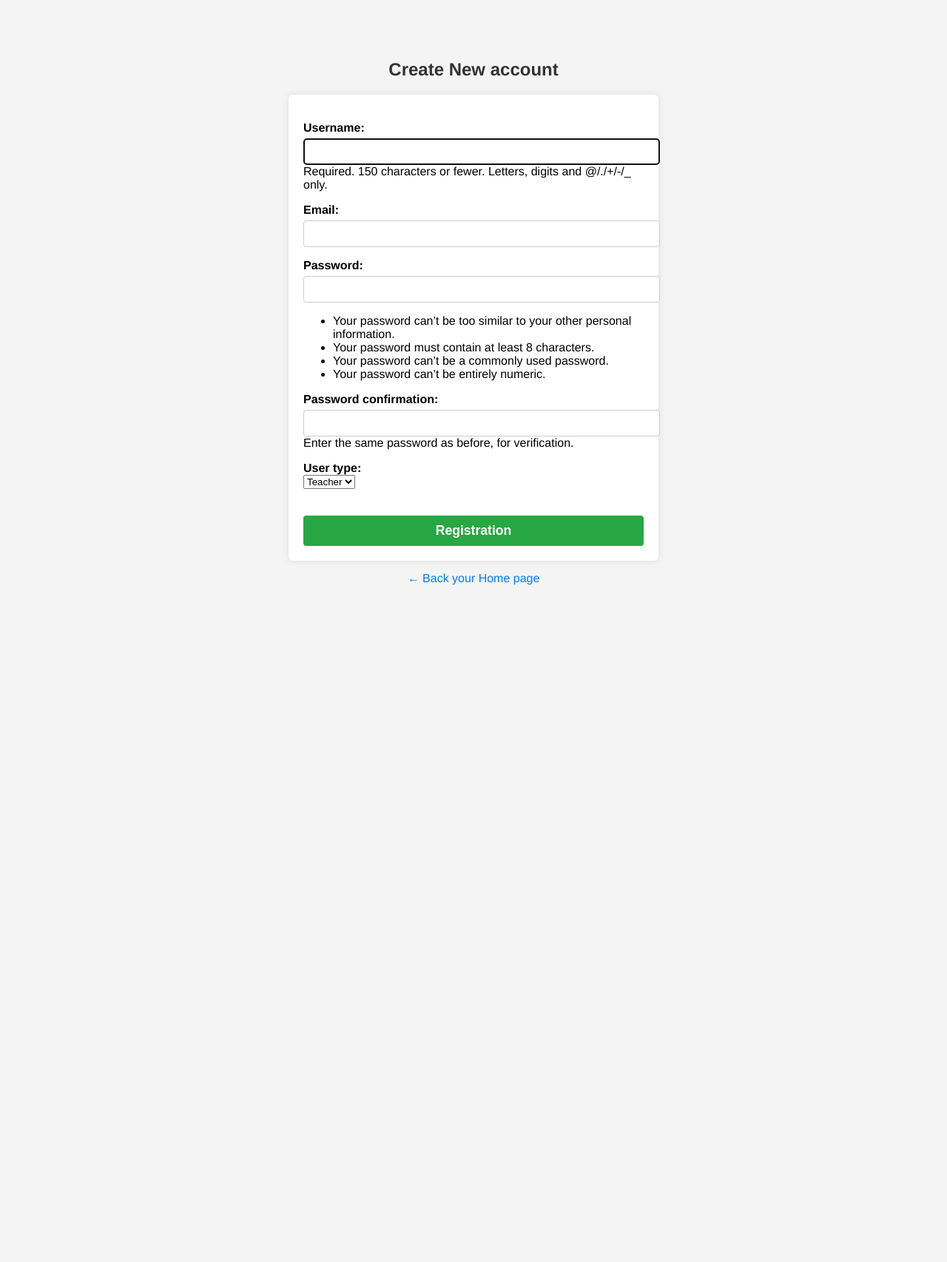
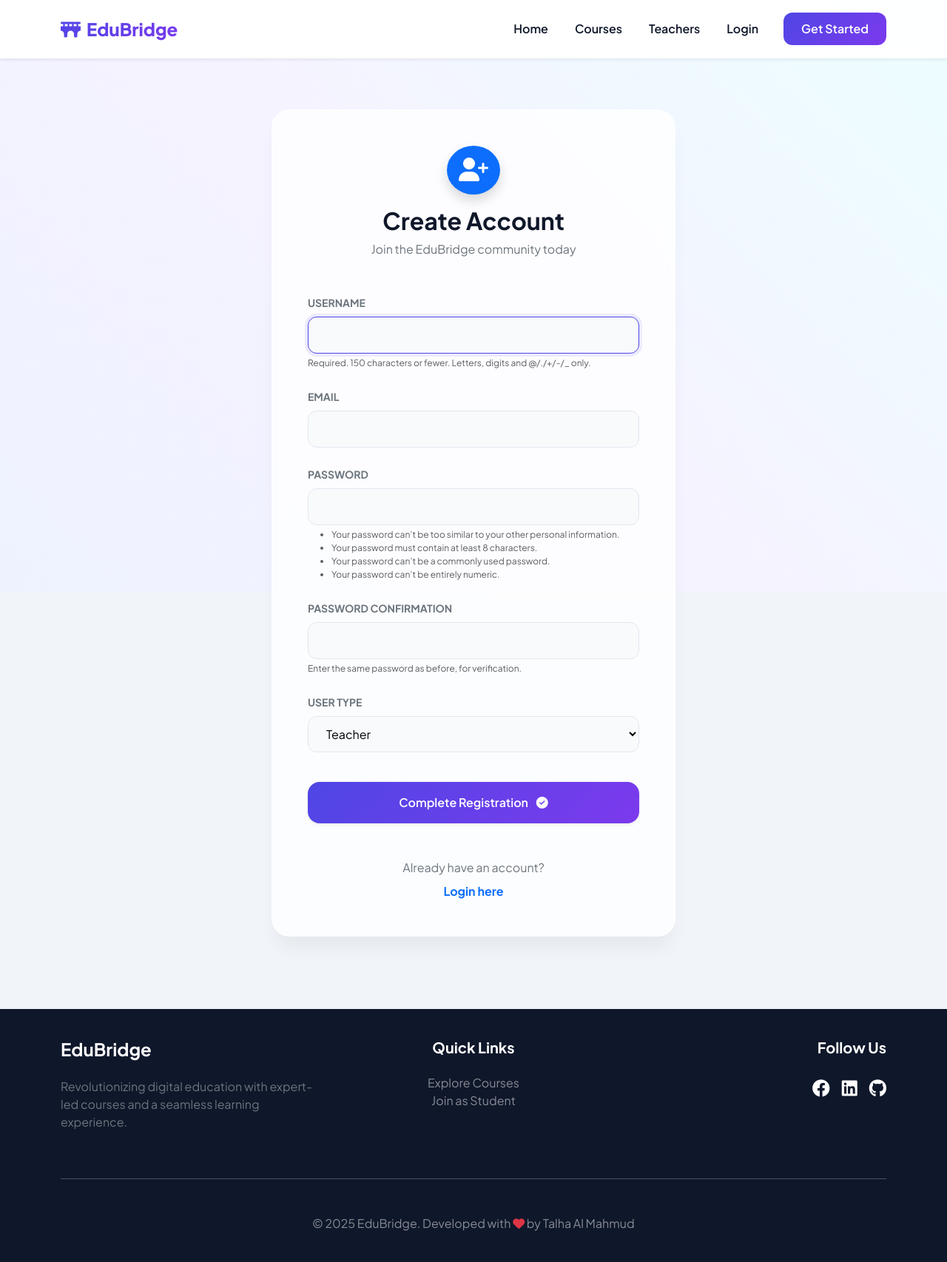
Before and after one commit to mdshahadathossainit/edubridge-project, a Django app: page /users/register/ in a window 1280 px wide. Shown: the whole page at 74% size. Before the commit the page ends 791 px from the top, so only its background shows below. Run offline with Django 5.2, Linux system fonts and the light colour scheme.

Commit message:
Update register.html

```diff
--- a/users/templates/users/register.html
+++ b/users/templates/users/register.html
@@ -1,98 +1,63 @@
-<!DOCTYPE html>
-<html lang="bn">
-<head>
-    <meta charset="UTF-8">
-    <title>Registration - EduBridge</title>
-    <style>
-        body {
-            font-family: 'Helvetica Neue', Helvetica, Arial, sans-serif;
-            max-width: 500px;
-            margin: 40px auto;
-            padding: 20px;
-            background-color: #f4f4f4;
-            border-radius: 8px;
-        }
-        h2 {
-            text-align: center;
-            color: #333;
-        }
-        form {
-            background: white;
-            padding: 20px;
-            border-radius: 6px;
-            box-shadow: 0 0 10px rgba(0,0,0,0.1);
-        }
-        label {
-            font-weight: bold;
-            display: block;
-            margin-top: 15px;
-        }
-        input {
-            width: 100%;
-            padding: 8px 10px;
-            margin-top: 5px;
-            border: 1px solid #ccc;
-            border-radius: 4px;
-            font-size: 1em;
-        }
-        button {
-            margin-top: 20px;
-            width: 100%;
-            padding: 10px;
-            background-color: #28a745;
-            border: none;
-            color: white;
-            font-weight: bold;
-            font-size: 1.1em;
-            cursor: pointer;
-            border-radius: 4px;
-        }
-        button:hover {
-            background-color: #218838;
-        }
-        .messages {
-            margin-bottom: 15px;
-        }
-        .messages .success {
-            color: green;
-        }
-        .messages .error {
-            color: red;
-        }
-        .back-link {
-            text-align: center;
-            margin-top: 15px;
-        }
-        .back-link a {
-            text-decoration: none;
-            color: #007bff;
-        }
-        .back-link a:hover {
-            text-decoration: underline;
-        }
-    </style>
-</head>
-<body>
+{% extends 'base.html' %}
+{% block content %}
+<div class="row justify-content-center py-5">
+    <div class="col-md-6">
+        <div class="glass-card p-5">
+            <div class="text-center mb-5">
+                <div class="bg-primary d-inline-block p-3 rounded-circle text-white mb-3 shadow">
+                    <i class="fas fa-user-plus fa-2x"></i>
+                </div>
+                <h2 class="fw-bold">Create Account</h2>
+                <p class="text-secondary">Join the EduBridge community today</p>
+            </div>
 
-<h2>Create New account</h2>
+            <form method="post" class="needs-validation" novalidate>
+                {% csrf_token %}
+                {% for field in form %}
+                    <div class="mb-4">
+                        <label class="form-label fw-bold small text-uppercase text-secondary">{{ field.label }}</label>
+                        {{ field }}
+                        {% if field.errors %}
+                            <div class="text-danger small mt-1">{{ field.errors }}</div>
+                        {% endif %}
+                        {% if field.help_text %}
+                            <div class="text-muted small mt-1" style="font-size: 0.75rem;">{{ field.help_text|safe }}</div>
+                        {% endif %}
+                    </div>
+                {% endfor %}
+                <button type="submit" class="btn btn-gradient w-100 py-3 rounded-4 shadow-sm mt-3">
+                    Complete Registration <i class="fas fa-check-circle ms-2"></i>
+                </button>
+            </form>
 
-<div class="messages">
-    {% if messages %}
-        {% for message in messages %}
-            <p class="{{ message.tags }}">{{ message }}</p>
-        {% endfor %}
-    {% endif %}
+            <div class="text-center mt-5">
+                <p class="mb-2 text-secondary">Already have an account?</p>
+                <a href="{% url 'login' %}" class="fw-bold text-primary text-decoration-none">Login here</a>
+            </div>
+        </div>
+    </div>
 </div>
 
-<form method="post" novalidate>
-    {% csrf_token %}
-    {{ form.as_p }}
-    <button type="submit">Registration</button>
-</form>
-
-<div class="back-link">
-    <a href="{% url 'home' %}">← Back your Home page</a>
-</div>
-
-</body>
-</html>
+<style>
+    input, select {
+        width: 100% !important;
+        border-radius: 12px !important;
+        padding: 12px 20px !important;
+        border: 1px solid #e2e8f0 !important;
+        background: #f8fafc !important;
+        transition: all 0.3s;
+    }
+    input:focus, select:focus {
+        box-shadow: 0 0 0 4px rgba(79, 70, 229, 0.1) !important;
+        border-color: var(--primary) !important;
+        outline: none;
+    }
+    ul.errorlist {
+        list-style: none;
+        padding: 0;
+        margin-top: 5px;
+        color: #dc3545;
+        font-size: 0.8rem;
+    }
+</style>
+{% endblock %}
```
